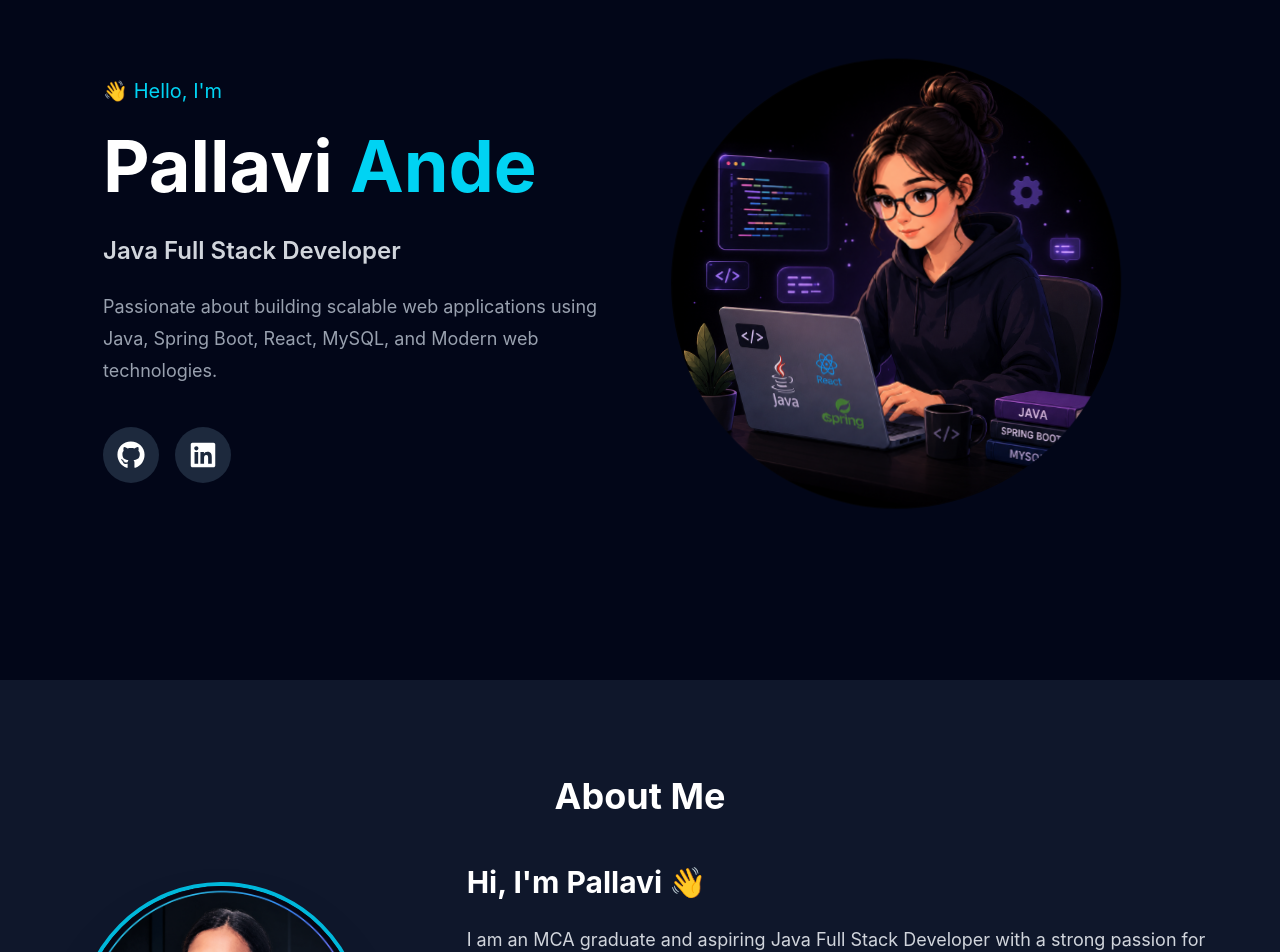
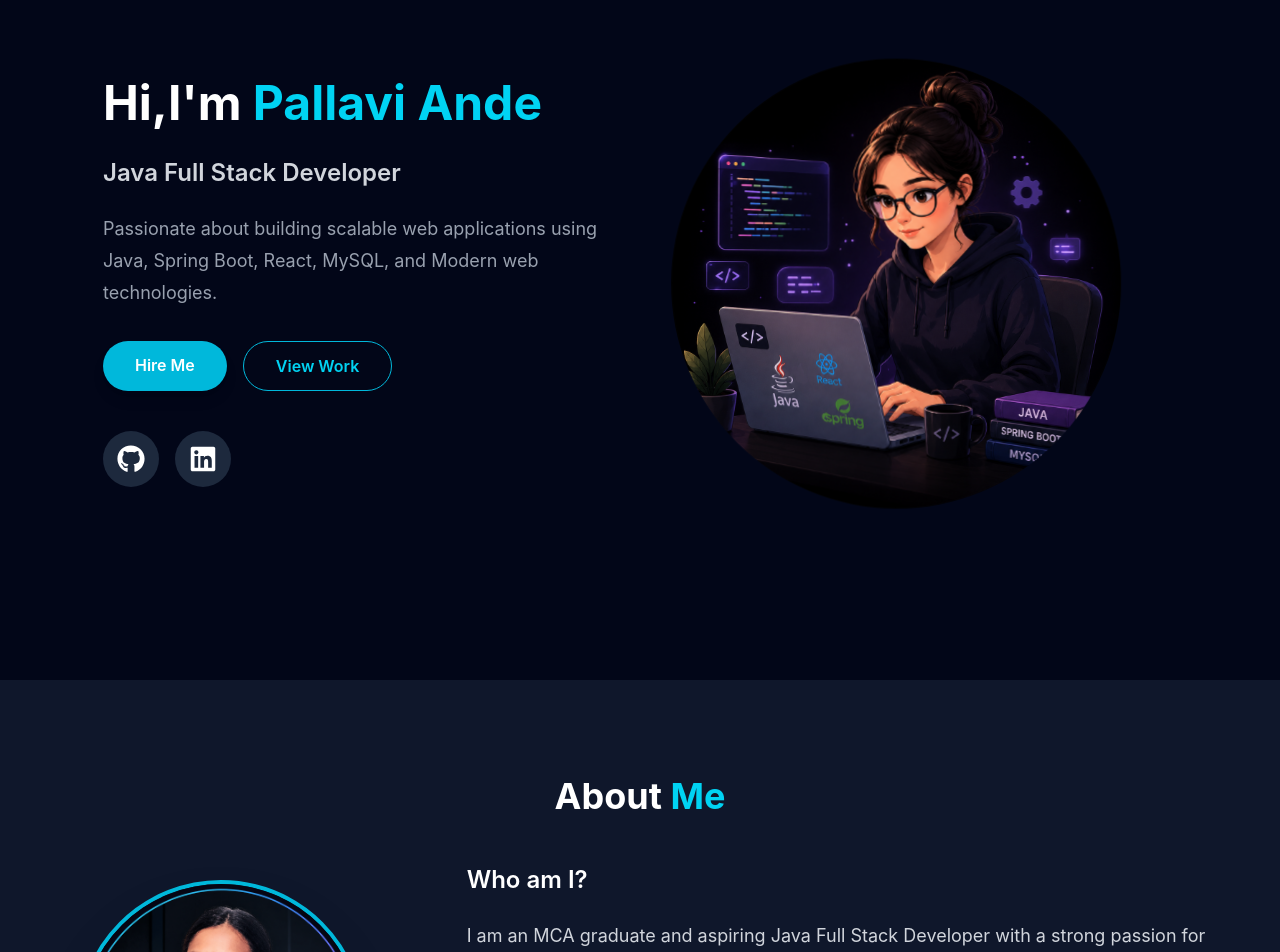
Before and after one commit to Pallavi-A-12/pallavi-portfolio, a React (Vite) app: page / in a window 1280 px wide. Shown: the part 120-1072 px from the top of the page. Built offline with nearby package versions, Linux system fonts and the light colour scheme.

Commit message:
Portfolio ready for deploy

```diff
--- a/src/components/About.jsx
+++ b/src/components/About.jsx
@@ -6,7 +6,7 @@ function About() {
             className="py-24 bg-slate-900 text-white">
             <div className="container mx-auto px-6">
                 <h2 className="text-4xl font-bold text-center mb-12">
-                    About Me
+                    About <span className="text-cyan-400">Me</span>
                 </h2>
 
                 <div className="flex flex-col md:flex-row items-center gap-12">
@@ -30,8 +30,8 @@ function About() {
                     </div>
 
                     <div className="md:w-2/3">
-                        <h3 className="text-3xl font-bold mb-6">
-                          Hi, I'm Pallavi 👋
+                        <h3 className="text-2xl font-semibold mb-6">
+                          Who am I?
                         </h3>
                         <p className="text-gray-300 leading-8 text-lg">
                           I am an MCA graduate and aspiring Java Full Stack Developer with
--- a/src/components/Contact.jsx
+++ b/src/components/Contact.jsx
@@ -64,7 +64,7 @@ function Contact() {
 
             <div className="max-w-4xl mx-auto px-6">
                 <h2 className="text-4xl font-bold text-center mb-12">
-                    Contact Me
+                    Get In<span className="text-cyan-400"> Touch</span>
                 </h2>
                 <div className="fixed top-6 left-1/2 -translate-x-1/2 z-50 space-y-3">
                     {success && (
--- a/src/components/Hero.jsx
+++ b/src/components/Hero.jsx
@@ -12,12 +12,9 @@ function Hero() {
                     {/* left hand column */}
                    <div className="md:w-1/2 text-center md:text-left">
 
-                        <p className="text-cyan-400 text-xl mb-4">
-                           👋 Hello, I'm
-                        </p>
-                        <h1 className="text-5xl md:text-7xl font-bold leading-tight">
-                            Pallavi
-                            <span className="text-cyan-400"> Ande</span>
+                        <h1 className="text-3xl md:text-5xl font-bold leading-tight">
+                            Hi,I'm
+                            <span className="text-cyan-400"> Pallavi Ande</span>
                         </h1>
 
                         <h2 className="text-2xl mt-6 font-semibold text-gray-300">
@@ -28,6 +25,47 @@ function Hero() {
                             Passionate about building scalable web applications
                             using Java, Spring Boot, React, MySQL, and Modern web technologies.
                         </p>
+
+                        <div className="flex flex-wrap gap-4 mt-8">
+
+                            <a
+                              href="#contact"
+                              className="
+                                px-8
+                                py-3
+                                rounded-full
+                                bg-cyan-500
+                                hover:bg-cyan-600
+                                text-white
+                                font-semibold
+                                transition-all
+                                duration-300
+                                shadow-lg
+                                hover:scale-105
+                              ">
+                              Hire Me
+                            </a>
+
+                            <a
+                              href="#projects"
+                              className="
+                                px-8
+                                py-3
+                                rounded-full
+                                border
+                                border-cyan-500
+                                text-cyan-400
+                                hover:bg-cyan-500
+                                hover:text-white
+                                font-semibold
+                                transition-all
+                                duration-300
+                                hover:scale-105
+                              ">
+                              View Work
+                            </a>
+
+                        </div>
 
                         <div className="mt-10 flex flex-wrap gap-4 justify-center md:justify-start">
 
--- a/src/components/Navbar.jsx
+++ b/src/components/Navbar.jsx
@@ -3,7 +3,7 @@ function Navbar() {
         <nav className="fixed top-0 w-full bg-slate-900 text-white shadow-md z-50">
             <div className="max-w-7xl mx-auto px-6 py-4 flex justify-between items-center">
                 <h1 className="text-2xl font-bold">
-                    Pallavi<span className="text-cyan-400">.</span>Dev
+                    <span className="text-cyan-400">Portfolio</span>
                 </h1>
                 <ul className="hidden md:flex gap-8 font-medium">
                     <li>
--- a/src/components/Projects.jsx
+++ b/src/components/Projects.jsx
@@ -20,7 +20,7 @@ function Projects() {
             title: "Secure Cloud Storage Service",
             image: cloudImg,
             description:
-            "A secure cloud storage system with CP-ABE encryption for fine-grained access control.",
+            "A secure Java-based cloud storage system using Ciphertext-Policy Attribute Based Encryption (CP-ABE) for secure file sharing.",
             tech:["Java", "Swing", "MySQL", "JDBC", "Cloud"],
             github:"https://github.com/Pallavi-A-12/AuditFreeCloudStorage"
         },
@@ -48,7 +48,7 @@ function Projects() {
             <div className="max-w-6xl mx-auto px-6">
 
                  <h2 className="text-4xl font-bold text-center mb-14">
-                    My Projects
+                    My <span className="text-cyan-400">Projects</span>
                  </h2>
 
                  <div className="grid md:grid-cols-2 lg:grid-cols-3 gap-5">
--- a/src/components/Skills.jsx
+++ b/src/components/Skills.jsx
@@ -26,7 +26,7 @@ function Skills() {
             <div className="max-w-6xl mx-auto px-6">
 
                 <h2 className="text-4xl font-bold text-center mb-12">
-                    Skills
+                    My <span className="text-cyan-400">Skills</span>
                 </h2>
 
                 <div className="grid grid-cols-2 md:grid-cols-3 lg:grid-cols-5 gap-8">
```
